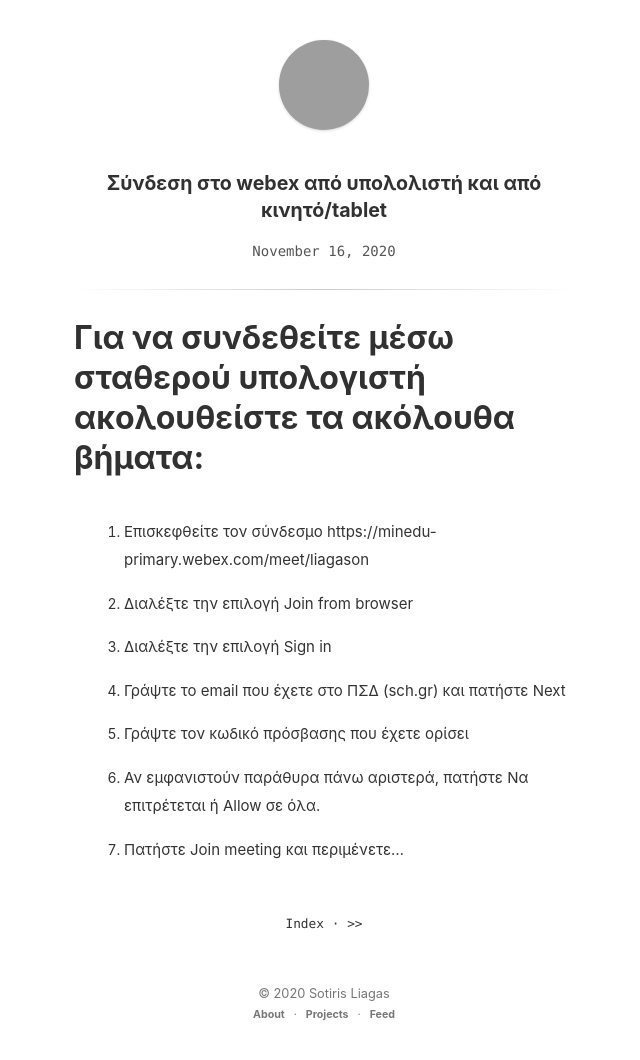
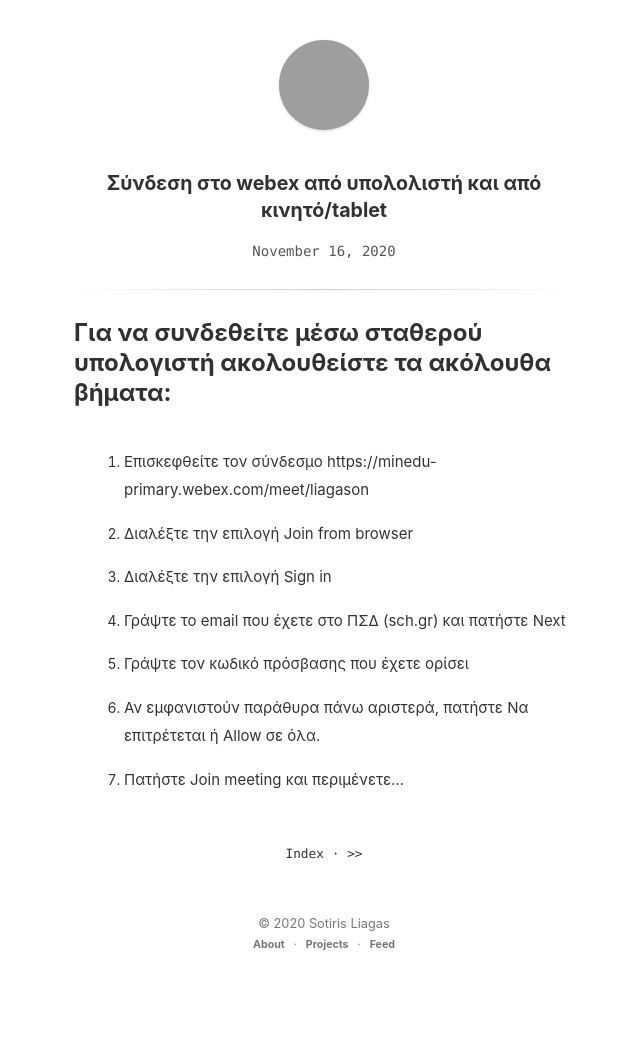
Before and after one commit to liagason/A-Jekyll-Blog, a Jekyll site: the page built from _posts/2020-11-16-setup-webex-minedu-primary.md, in a window 1280 px wide. Shown: the whole page, without its empty margins (316-956 px from the left). Built offline with Jekyll 4.4.1, drawn with Linux system fonts in a browser that asks for light colours; after the commit the page ends 990 px from its top, so only the background shows below that; grey boxes are pictures that could not be loaded.

```diff
--- a/_posts/2020-11-16-setup-webex-minedu-primary.md
+++ b/_posts/2020-11-16-setup-webex-minedu-primary.md
@@ -3,7 +3,7 @@ layout: post
 title: Σύνδεση στο webex από υπολολιστή και από κινητό/tablet
 ---
 
-# Για να συνδεθείτε μέσω σταθερού υπολογιστή ακολουθείστε τα ακόλουθα βήματα:
+## Για να συνδεθείτε μέσω σταθερού υπολογιστή ακολουθείστε τα ακόλουθα βήματα:
 
 1. Επισκεφθείτε τον σύνδεσμο https://minedu-primary.webex.com/meet/liagason
 
```
